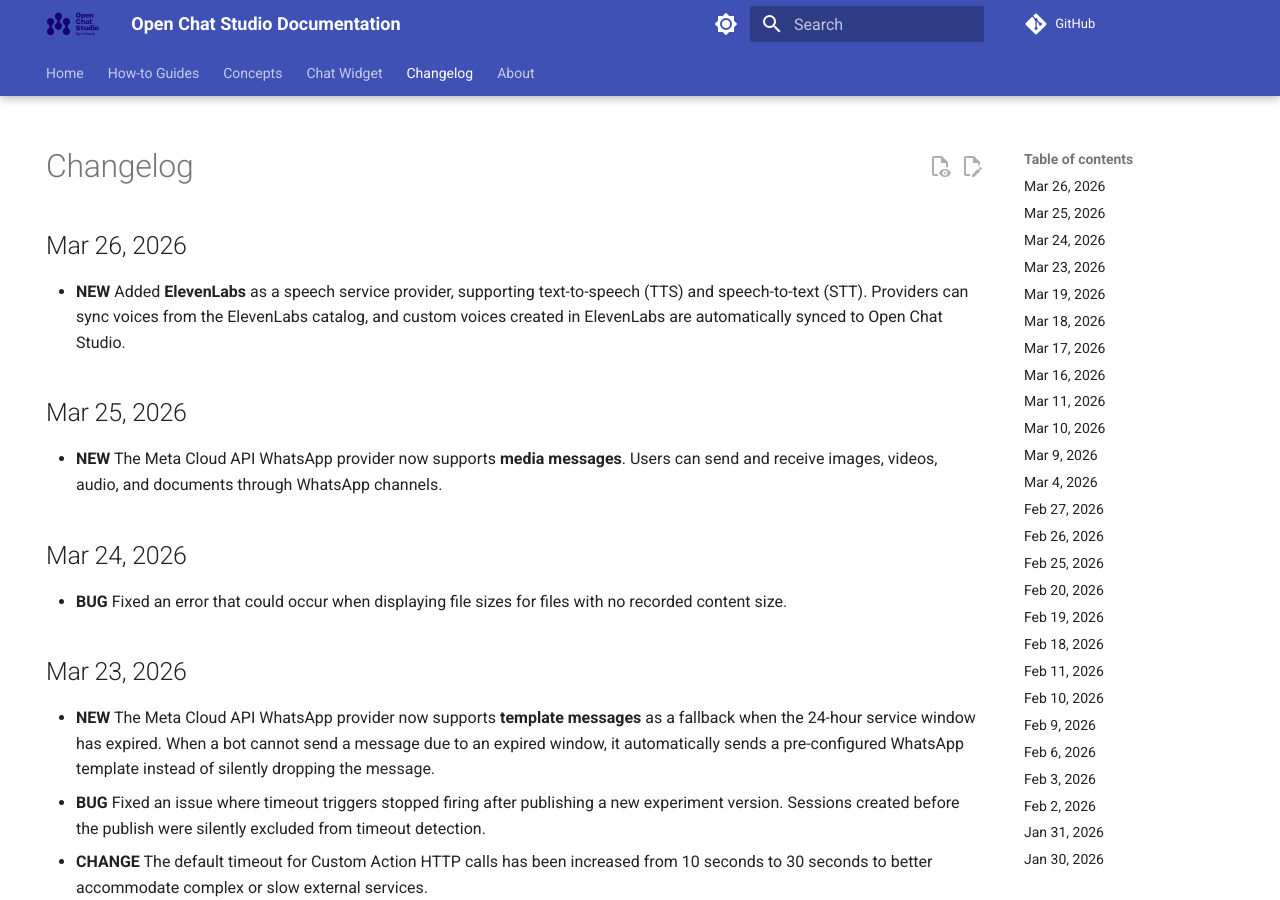
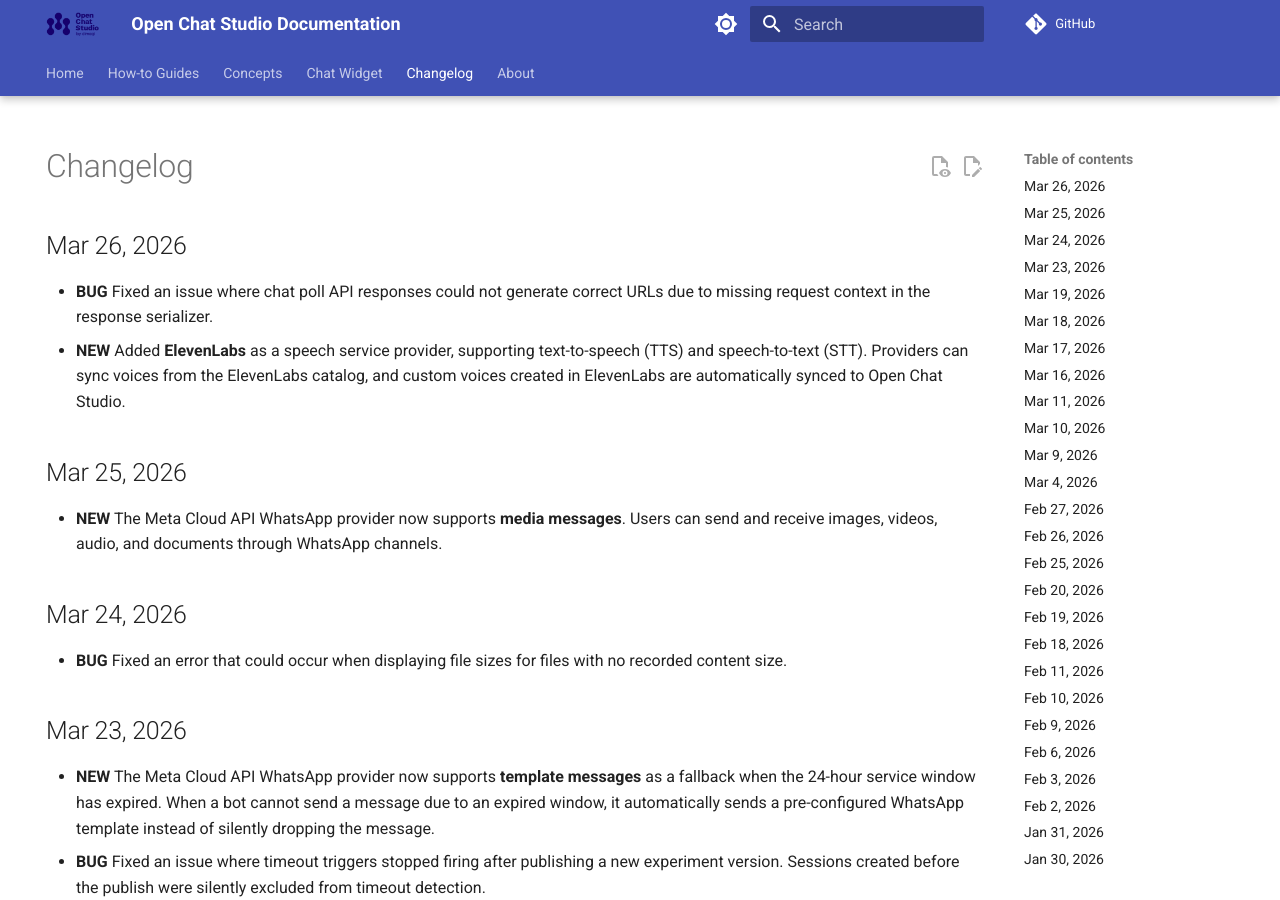
Before and after one commit to dimagi/open-chat-studio-docs, an MkDocs documentation site: the page built from docs/changelog.md, in a window 1280 px wide and 900 px high. Built offline with MkDocs 1.6.1 and Material for MkDocs 9.7.7, drawn with Linux system fonts in a browser that asks for light colours; a script that is not in the unit is left out; comment, search, counter and statistics services are not loaded.

Commit message:
update changelog and docs from OCS PR #3104

```diff
--- a/docs/changelog.md
+++ b/docs/changelog.md
@@ -5,6 +5,7 @@ hide:
 
 # Changelog
 ## Mar 26, 2026
+* **BUG** Fixed an issue where chat poll API responses could not generate correct URLs due to missing request context in the response serializer.
 * **NEW** Added **ElevenLabs** as a speech service provider, supporting text-to-speech (TTS) and speech-to-text (STT). Providers can sync voices from the ElevenLabs catalog, and custom voices created in ElevenLabs are automatically synced to Open Chat Studio.
 
 ## Mar 25, 2026
```
